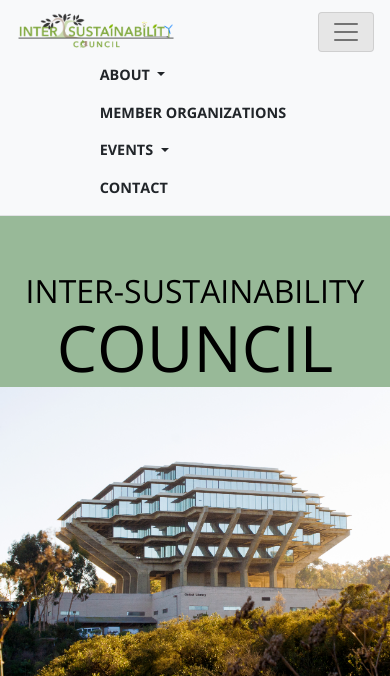
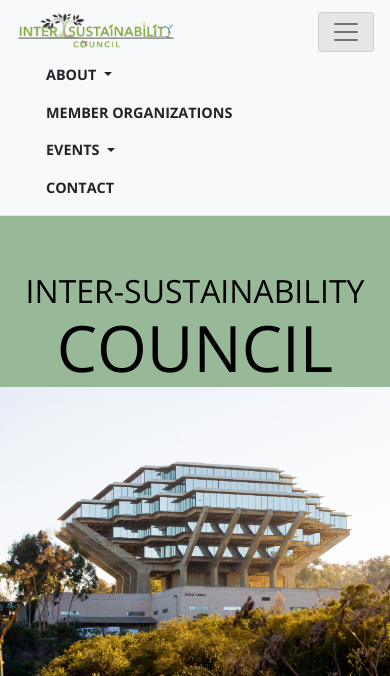
Before and after one commit to lynleyyama/COGS187B-ISC, a PHP site: page / in a window 390 px wide, after a click that opens the changed part. Shown: the top 676 px of the page. Run offline with PHP 8.4, Linux system fonts and the light colour scheme.

Commit message:
fix responsive nav

```diff
--- a/css/index.css
+++ b/css/index.css
@@ -196,6 +196,9 @@
 	#email {
 		width: 100%;
 	}
+	.navbar-nav {
+		margin: 0;
+	}
 }
 
 #subscription {
--- a/css/team.css
+++ b/css/team.css
@@ -48,7 +48,7 @@
     max-width: 5000px;
 }
 #teammem {
-	margin: 0 7%;
+	margin: 4% 7%;
 	padding: 0;
 }
 }
```
